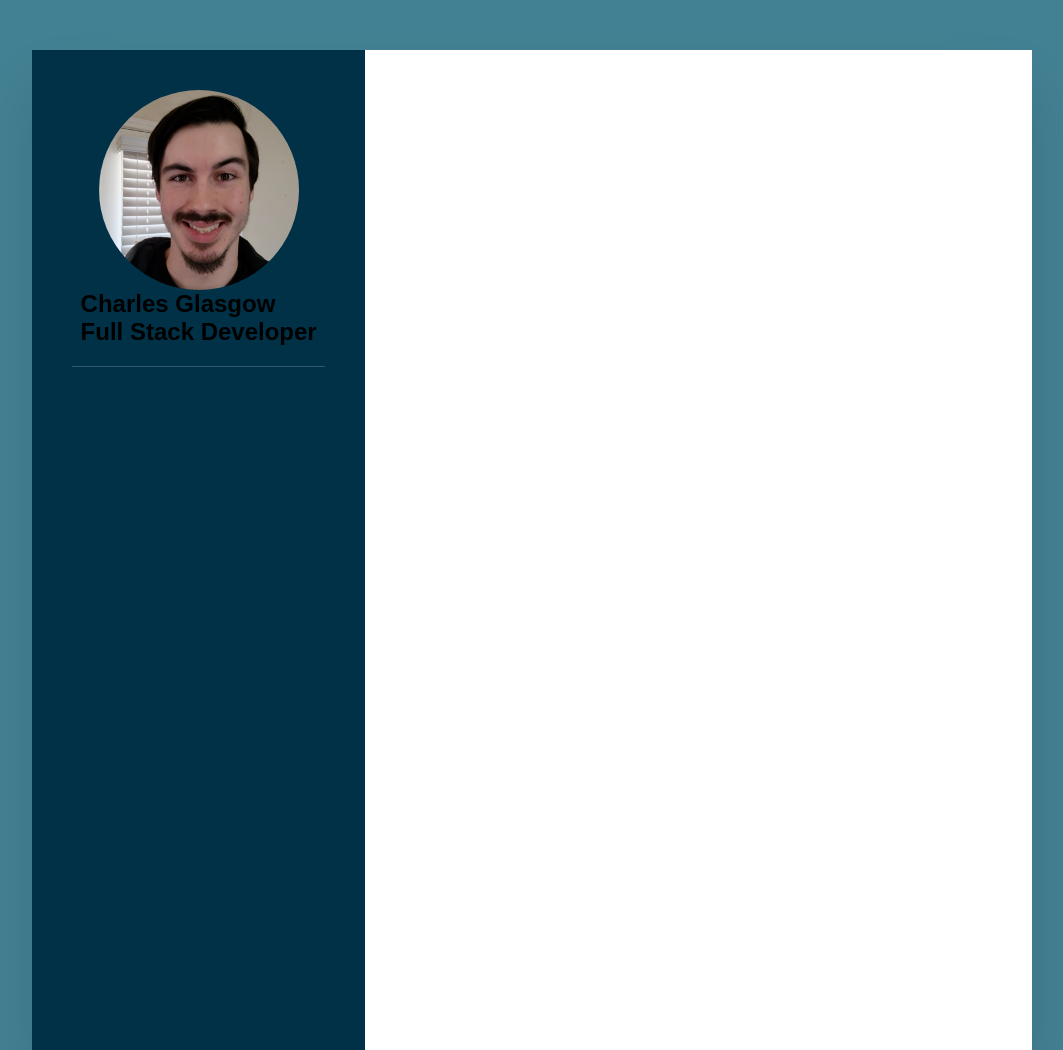
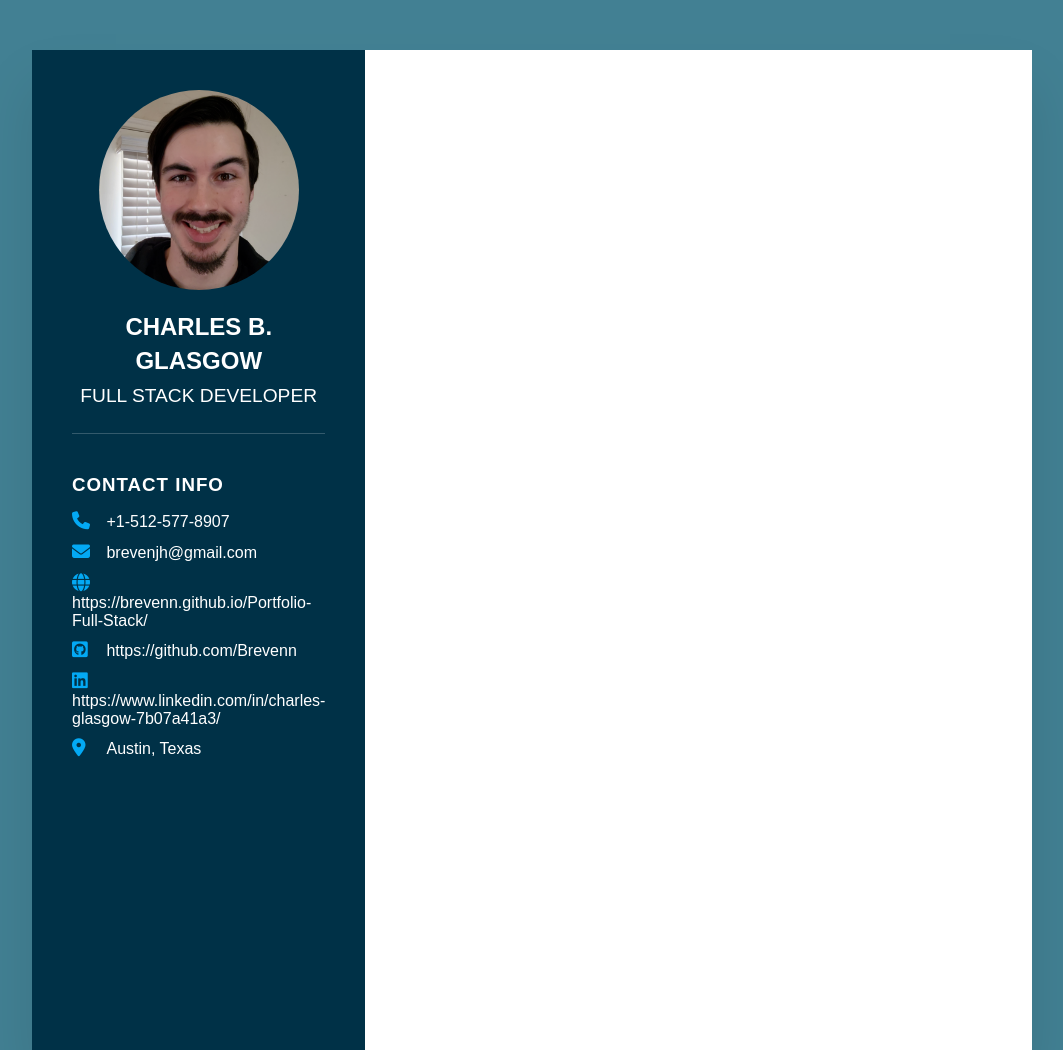
Before and after one commit to Brevenn/resume-website, a plain HTML site: page index.html in a window 1280 px wide. Shown: the top 1050 px of the page, without its empty margins (108-1171 px from the left). Drawn offline with Linux system fonts and the light colour scheme; a web font is replaced by a local one.

Commit message:
added styling for contact info portion

```diff
--- a/assets/styles.css
+++ b/assets/styles.css
@@ -47,7 +47,6 @@ body
 }
 
 /* Left Side Vars */
-
 .profileText
 {
     position: relative;
@@ -79,5 +78,59 @@ body
 
 .profileText h2
 {
+    color: #fff;
+    font-size: 1.5em;
+    margin-top: 20px;
+    text-transform: uppercase;
+    text-align: center;
+    font-weight: 600;
+    line-height: 1.4em;
+}
 
+.profileText h2 span
+{
+    font-size: 0.8em;
+    font-weight: 300;
 }
+
+/* Contact Info Vars */
+.contactInfo
+{
+    padding-top: 40px;
+}
+
+.title
+{
+    color: #fff;
+    text-transform: uppercase;
+    font-weight: 600;
+    letter-spacing: 1px;
+    margin-bottom: 15px;
+}
+
+.contactInfo ul
+{
+    position: relative;
+}
+
+.contactInfo ul li
+{
+    list-style: none;
+    position: relative;
+    margin: 10px 0;
+    cursor: pointer;
+}
+
+.contactInfo ul li .icon
+{
+    display: inline-block;
+    width: 30px;
+    font-size: 18px;
+    color: #03a9f4;
+}
+
+.contactInfo ul li span
+{
+    color: #fff;
+    font-weight: 300;
+}
--- a/index.html
+++ b/index.html
@@ -1,27 +1,67 @@
 <!DOCTYPE html>
 <html lang="en">
   <head>
-    <meta charset="UTF-8">
-    <meta http-equiv="X-UA-Compatible" content="IE=edge">
-    <meta name="viewport" content="width=device-width, initial-scale=1.0">
+    <meta charset="UTF-8" />
+    <meta http-equiv="X-UA-Compatible" content="IE=edge" />
+    <meta name="viewport" content="width=device-width, initial-scale=1.0" />
     <title>CBG Resume</title>
-    <link rel="stylesheet" href="./assets/styles.css">
+    <link
+      rel="stylesheet"
+      href="https://cdnjs.cloudflare.com/ajax/libs/font-awesome/6.4.0/css/all.min.css"
+      integrity="sha512-iecdLmaskl7CVkqkXNQ/ZH/XLlvWZOJyj7Yy7tcenmpD1ypASozpmT/E0iPtmFIB46ZmdtAc9eNBvH0H/ZpiBw=="
+      crossorigin="anonymous"
+      referrerpolicy="no-referrer"
+    />
+    <link rel="stylesheet" href="./assets/styles.css" />
   </head>
   <body>
     <div class="container">
       <div class="left-side">
         <div class="profileText">
           <div class="imgBox">
-                    <img src="./assets/img/recent-selfie (1).png">
+            <img src="./assets/img/recent-selfie (1).png" />
           </div>
-                <h2>Charles Glasgow<br><span>Full Stack Developer</span></h2>
+          <h2>Charles B. Glasgow<br /><span>Full Stack Developer</span></h2>
+        </div>
+
+        <div class="contactInfo">
+          <h3 class="title">Contact Info</h3>
+          <ul>
+            <li>
+              <span class="icon"><i class="fa-sharp fa-solid fa-phone"></i></span>
+              <span class="text">+1-512-577-8907</span>
+            </li>
+            <li>
+              <span class="icon"><i class="fa-solid fa-envelope"></i></span>
+              <span class="text">brevenjh@gmail.com</span>
+            </li>
+            <li>
+              <span class="icon"><i class="fa-solid fa-globe"></i></span>
+              <span class="text"
+                >https://brevenn.github.io/Portfolio-Full-Stack/</span
+              >
+            </li>
+            <li>
+                <span class="icon"><i class="fa-brands fa-square-github"></i></span>
+                <span class="text"
+                  >https://github.com/Brevenn</span
+                >
+              </li>
+            <li>
+              <span class="icon"><i class="fa-brands fa-linkedin"></i></span>
+              <span class="text"
+                >https://www.linkedin.com/in/charles-glasgow-7b07a41a3/</span
+              >
+            </li>
+            <li>
+              <span class="icon"><i class="fa-solid fa-location-dot"></i></span>
+              <span class="text">Austin, Texas</span>
+            </li>
+          </ul>
         </div>
       </div>
 
-        <div class="right-side">
-
-        </div>
+      <div class="right-side"></div>
     </div>
   </body>
-
 </html>
```
Lines whose indentation alone changed are shown as unchanged.
